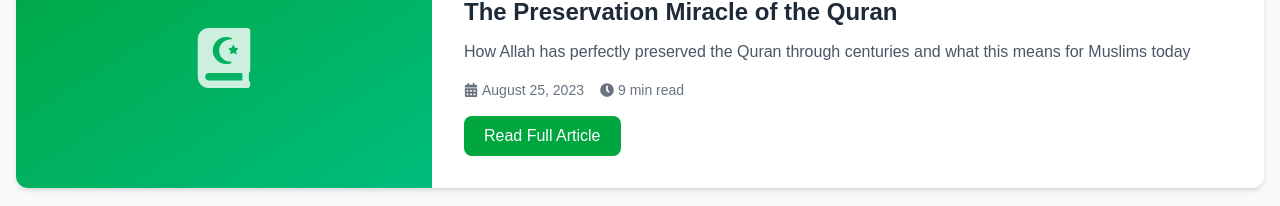
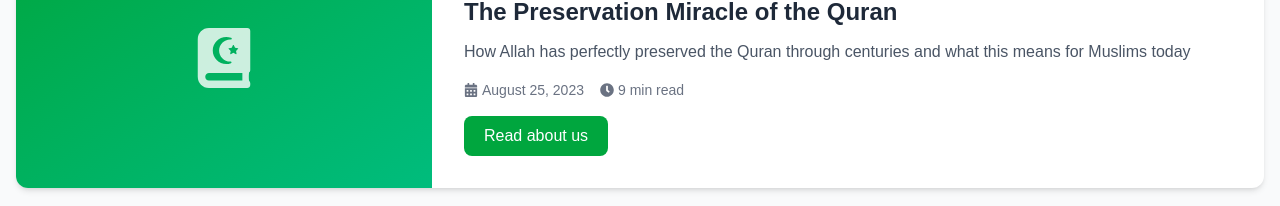
Before and after one commit to furqan1214/quran_website, a Next.js app: page /blog in a window 1280 px wide. Shown: the part 513-719 px from the top of the page. Built offline with nearby package versions, Linux system fonts and the light colour scheme.

Commit message:
Update page.tsx

```diff
--- a/app/blog/page.tsx
+++ b/app/blog/page.tsx
@@ -143,10 +143,10 @@ export default function IslamicBlog() {
                 <span>9 min read</span>
               </div>
               <Link
-                href="/blog/quran-preservation"
+                href="/about"
                 className="inline-block bg-green-600 text-white px-5 py-2 rounded-lg font-medium hover:bg-green-700 transition-colors"
               >
-                Read Full Article
+                Read about us
               </Link>
             </div>
           </div>
```
